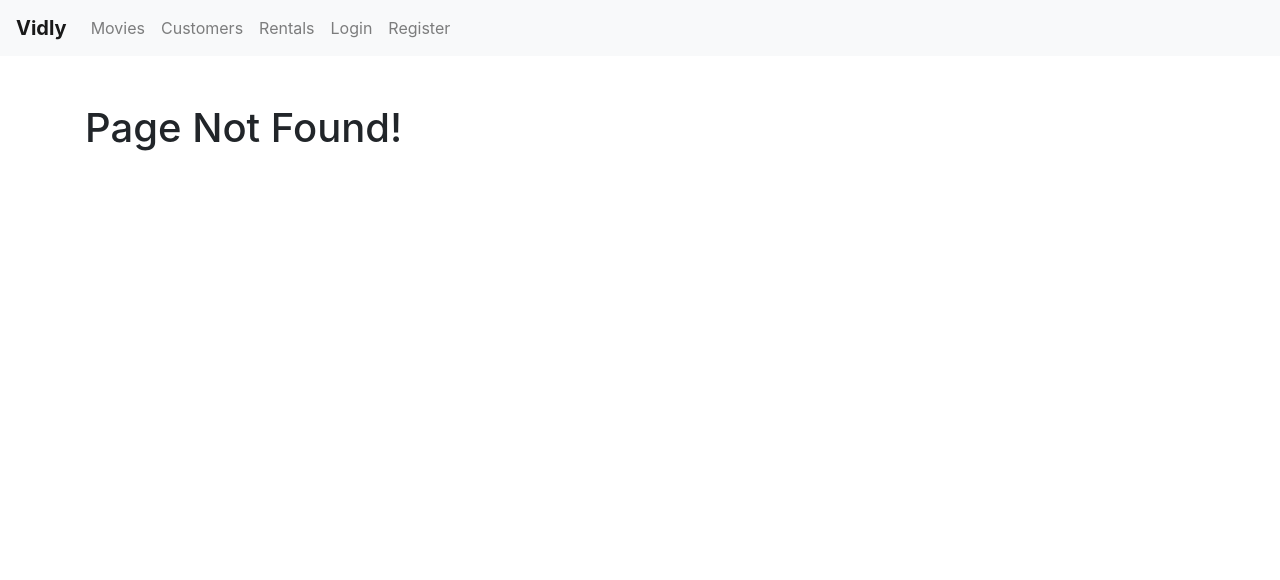
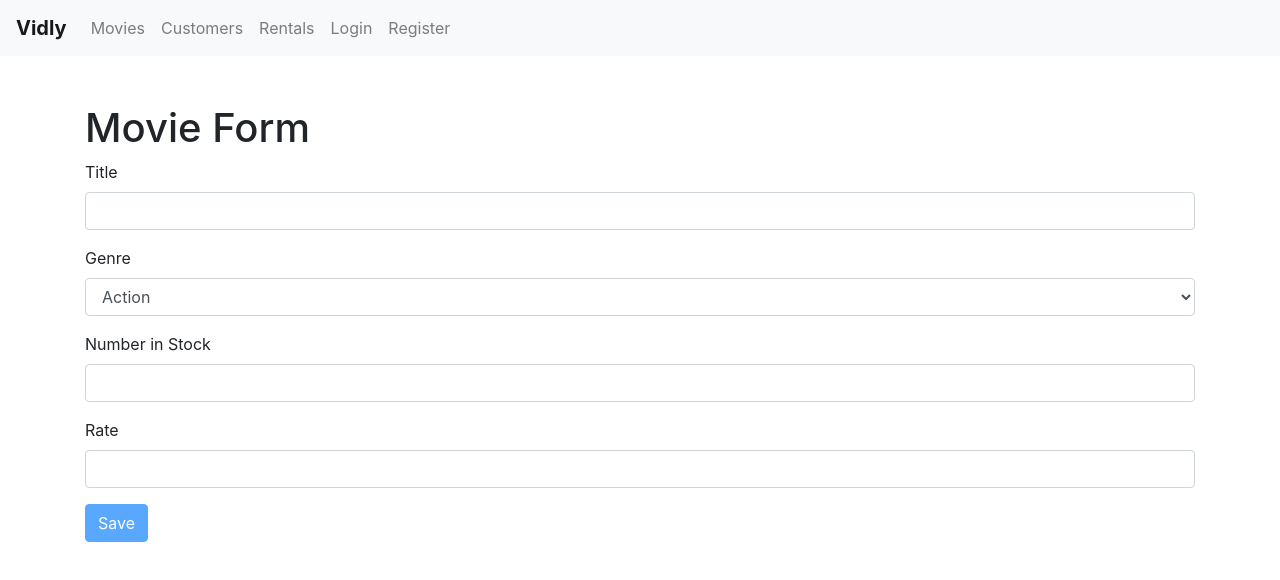
Before and after one commit to mcosta1105/vidly-react-app, a React (Create React App) app: page /add-movie in a window 1280 px wide. Before the commit this address led to /not-found. Shown: the top 580 px of the page. Built offline with nearby package versions, Linux system fonts and the light colour scheme.

Commit message:
Movies form created

```diff
--- a/src/App.js
+++ b/src/App.js
@@ -16,6 +16,7 @@ function App() {
       <NavBar />
       <main className="container">
         <Switch>
+          <Route path="/add-movie" component={MovieForm} />
           <Route path="/register" component={RegisterForm} />
           <Route path="/login" component={LoginForm} />
           <Route path="/movies/:id" component={MovieForm} />
--- a/src/components/common/form.jsx
+++ b/src/components/common/form.jsx
@@ -1,6 +1,7 @@
 import React, { Component } from "react";
 import Joi from "joi-browser";
 import Input from "./input";
+import Select from "./select";
 
 class Form extends Component {
   state = {
@@ -79,6 +80,13 @@ class Form extends Component {
       />
     );
   }
+
+  renderSelect(name, label, items) {
+    const { data, errors } = this.state;
+    return (
+      <Select name={name} items={items} error={errors[name]} label={label} />
+    );
+  }
 }
 
 export default Form;
--- /dev/null
+++ b/src/components/common/select.jsx
@@ -0,0 +1,17 @@
+import React from "react";
+
+const Select = ({ name, label, items, error }) => {
+  return (
+    <div className="form-group">
+      <label for={name}>{label}</label>
+      <select className="form-control" id={name}>
+        {items.map(item => (
+          <option>{item.name}</option>
+        ))}
+      </select>
+      {error && <div className="alert alert-danger mt-2">{error}</div>}
+    </div>
+  );
+};
+
+export default Select;
--- a/src/components/movieForm.jsx
+++ b/src/components/movieForm.jsx
@@ -1,12 +1,70 @@
 import React from "react";
+import Form from "./common/form";
+import Joi from "joi-browser";
+import { getGenres } from "../services/fakeGenreService";
 
-const MovieForm = ({ match, history }) => {
-  return (
+class MovieForm extends Form {
+  state = {
+    genres: [],
+    data: {
+      title: "",
+      genre: {},
+      numberInStock: "",
+      rate: ""
+    },
+    errors: {}
+  };
+
+  schema = {
+    title: Joi.string()
+      .required()
+      .label("Title"),
+    genre: Joi.required().label("Genre"),
+    numberInStock: Joi.number()
+      .min(0)
+      .max(100)
+      .required()
+      .label("Number in stock"),
+    rate: Joi.number()
+      .min(0)
+      .max(10)
+      .required()
+      .label("Rate")
+  };
+
+  componentDidMount(){
+    const genres = [...getGenres()];
+    this.setState({genres});
+  }
+
+  doSubmit = () => {
+    //call the server
+    console.log("Submitted");
+  };
+
+  render() {
+    return (
     <div>
-      <h1>Movie Form {match.params.id}</h1>
-      <button className="btn btn-primary" onClick={() => history.push('/movies')}>Save</button>
+      <h1>Movie Form</h1>
+      <form onSubmit={this.handleSubmit}>
+        {this.renderInput("title", "Title")}
+        {this.renderSelect("genre", "Genre", this.state.genres)}
+        {this.renderInput("numberInStock", "Number in Stock")}
+        {this.renderInput("rate", "Rate")}
+        {this.renderButton("Save")}
+      </form>
     </div>
-  );
-};
+    );
+  }
+}
+
+// const MovieForm = ({ match, history }) => {
+//   return (
+//     <div>
+//       <h1>Movie Form {match.params.id}</h1>
+//       <button className="btn btn-primary" onClick={() => history.push('/movies')}>Save</button>
+//     </div>
+//   );
+// };
 
 export default MovieForm;
--- a/src/components/movies.jsx
+++ b/src/components/movies.jsx
@@ -86,6 +86,7 @@ class Movies extends Component {
           />
         </div>
         <div className="col">
+          <button className="btn btn-primary mb-2">New Movie</button>
           <p>Showing {totalCount} movies in the database.</p>
           <MoviesTable
             movies={movies}
--- a/src/components/registerForm.jsx
+++ b/src/components/registerForm.jsx
@@ -13,10 +13,18 @@ class RegisterForm extends Form {
   };
 
   schema = {
-      username: Joi.string().email().required().label("Username"),
-      password: Joi.string().min(5).required(),
-      name: Joi.string().required()
-  }
+    username: Joi.string()
+      .email()
+      .required()
+      .label("Username"),
+    password: Joi.string()
+      .min(5)
+      .required()
+      .label("Password"),
+    name: Joi.string()
+      .required()
+      .label("Name")
+  };
 
   doSubmit = () => {
     //call the server
@@ -25,10 +33,15 @@ class RegisterForm extends Form {
 
   render() {
     return (
-        <div>
-            <h1>Register</h1>
-        </div>
-
+      <div>
+        <h1>Register</h1>
+        <form onSubmit={this.handleSubmit}>
+          {this.renderInput("username", "Username", "email")}
+          {this.renderInput("password", "Password", "password")}
+          {this.renderInput("name", "Name")}
+          {this.renderButton("Register")}
+        </form>
+      </div>
     );
   }
 }
```
